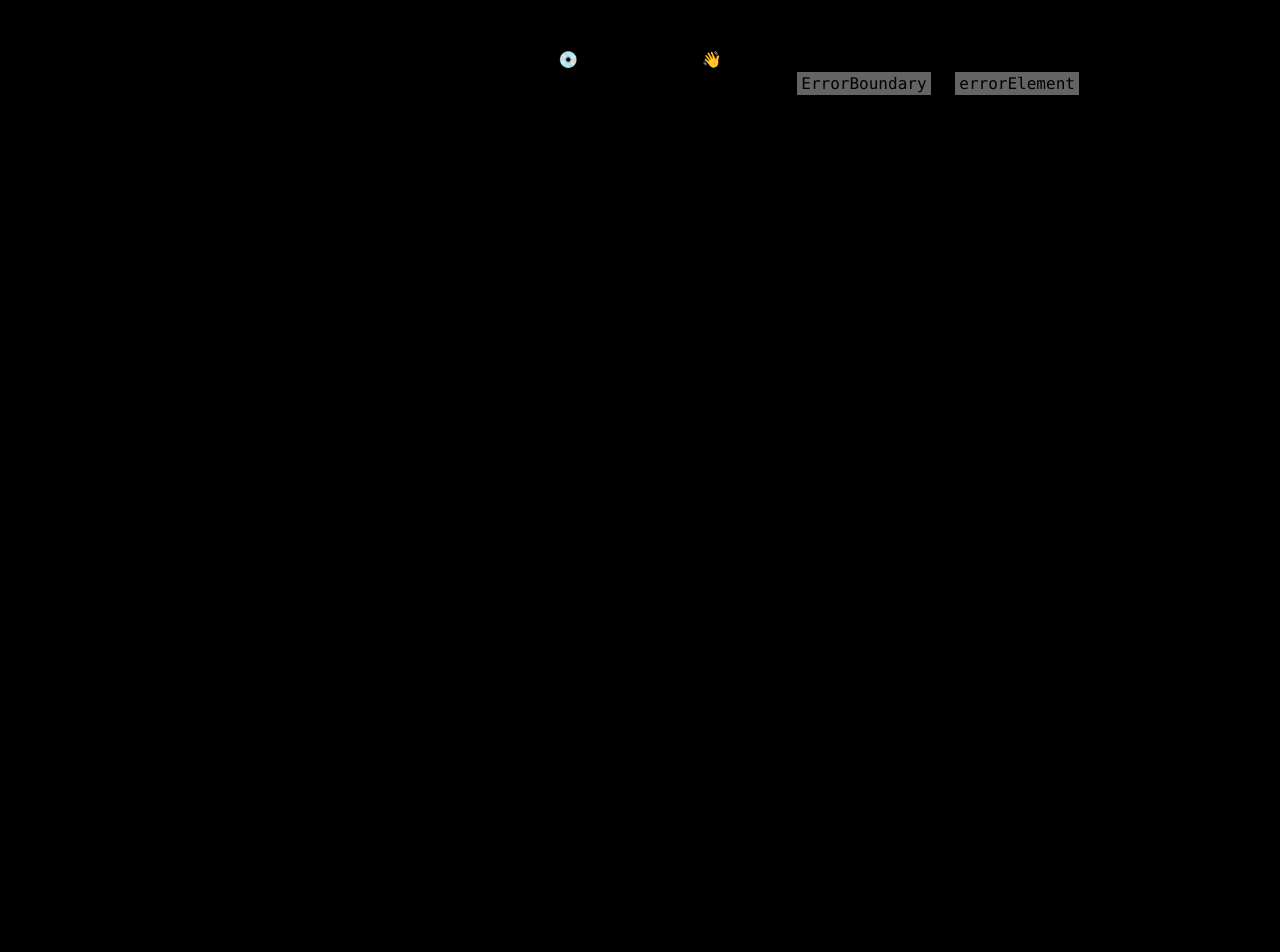
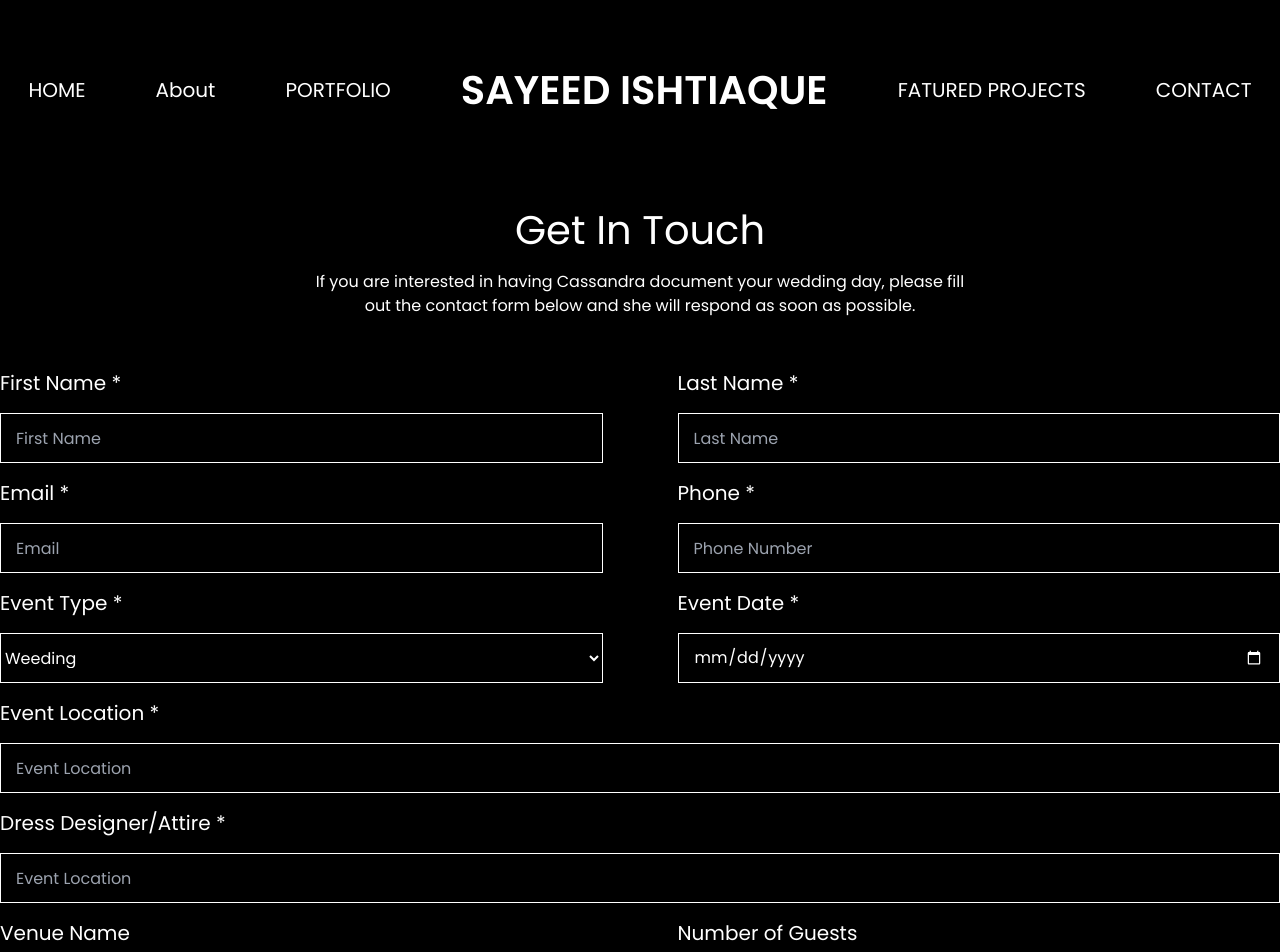
Before and after one commit to Parvez765/dreamweaver, a React (Create React App) app: page /contact in a window 1280 px wide. Before the commit this address had no page. Shown: the top 952 px of the page. Before the commit the page ends 800 px from the top, so only its background shows below. Built offline with nearby package versions, Linux system fonts and the light colour scheme.

Commit message:
Form Added

```diff
--- a/package.json
+++ b/package.json
@@ -8,6 +8,7 @@
     "@testing-library/user-event": "^13.5.0",
     "react": "^18.2.0",
     "react-dom": "^18.2.0",
+    "react-google-recaptcha": "^3.1.0",
     "react-icons": "^4.10.1",
     "react-router-dom": "^6.15.0",
     "react-scripts": "5.0.1",
--- /dev/null
+++ b/src/Components/ContactComponent/ContactForm.css
@@ -0,0 +1,25 @@
+.inputField{
+    background-color: transparent;
+    border: 1px solid white;
+}
+::placeholder{
+    caret-color: white;
+}
+input{
+    padding: 15px;
+}
+.glowing-input:focus {
+    box-shadow: 0 0 30px 3px rgba(255, 255, 255, 0.5);
+}
+input[type="date"]::-webkit-calendar-picker-indicator {
+    filter: invert(1);
+}
+input[type="time"]::-webkit-calendar-picker-indicator {
+    filter: invert(1);
+}
+.submitButton{
+    background-color: white;
+    padding: 15px 30px;
+    font-size: 20px;
+    font-weight: 500;
+}
--- /dev/null
+++ b/src/Components/ContactComponent/ContactForm.js
@@ -0,0 +1,98 @@
+import React from 'react';
+import "./ContactForm.css"
+
+const ContactForm = () => {
+
+    const handleOnSubmit = (e) => {
+        e.preventDefault()
+        const form = e.target
+        const firstName = form.firstName.value
+        const lastName = form.name.value
+        console.log(firstName);
+
+    }
+
+    return (
+        <div className='container mx-auto'>
+            <div className='text-white'>
+                <h1 className='mt-[80px] text-[30px] lg:text-[40px]'>Get In Touch</h1>
+                <p className='lg:w-[650px] block mx-auto mt-[10px]'>If you are interested in having Cassandra document your wedding day, please fill out the contact form below and she will respond as soon as possible.</p>
+            </div>
+            <div className='mt-[50px]'>
+                <form onSubmit={handleOnSubmit}>
+                    <div className='grid lg:grid-cols-2 items-center gap-[75px]'>
+                        <div className='flex flex-col'>
+                            <label className='text-white mb-[15px] text-[20px] text-left'>First Name *</label>
+                            <input type="text" firstName="name" className='w-full  lg:h-[50px] block mx-auto inputField text-white glowing-input' required placeholder='First Name' />
+                        </div>
+                        <div className='flex flex-col items-start'>
+                            <label className='text-white mb-[15px] text-[20px] text-left'>Last Name *</label>
+                            <input type="text" className='w-full  lg:h-[50px] block mx-auto inputField text-white  glowing-input' required placeholder='Last Name' />
+                        </div>
+                    </div>
+                    <div className='grid lg:grid-cols-2 items-center gap-[75px] mt-[15px]'>
+                        <div className='flex flex-col'>
+                            <label type="email" className='text-white mb-[15px] text-[20px] text-left'>Email *</label>
+                            <input type="email" className='w-full  lg:h-[50px] block mx-auto inputField text-white glowing-input' required placeholder='Email' />
+                        </div>
+                        <div className='flex flex-col items-start'>
+                            <label type="phone" className='text-white mb-[15px] text-[20px] text-left'>Phone *</label>
+                            <input type="tel" className='w-full  lg:h-[50px] block mx-auto inputField text-white  glowing-input' required placeholder='Phone Number' />
+                        </div>
+                    </div>
+                    <div className='grid lg:grid-cols-2 items-center gap-[75px] mt-[15px]'>
+                        <div className='flex flex-col'>
+                            <label type="email" className='text-white mb-[15px] text-[20px] text-left'>Event Type *</label>
+                            <select className='w-full  lg:h-[50px] block mx-auto inputField text-white  glowing-input'>
+                                <option className='text-black'>Weeding</option>
+                                <option className='text-black'>Commercial</option>
+                                <option className='text-black'>Other</option>
+                            </select>
+                        </div>
+                        <div className='flex flex-col items-start'>
+                            <label type="" className='text-white mb-[15px] text-[20px] text-left'>Event Date *</label>
+                            <input type="date" className='w-full  lg:h-[50px] block mx-auto inputField text-white  glowing-input' required placeholder='Phone Number' />
+                        </div>
+                    </div>
+                    <div className='flex flex-col items-start mt-[15px]'>
+                        <label type="" className='text-white mb-[15px] text-[20px] text-left'>Event Location *</label>
+                        <input type="text" className='w-full  lg:h-[50px] block mx-auto inputField text-white  glowing-input' required placeholder='Event Location' />
+                    </div>
+                    <div className='flex flex-col items-start mt-[15px]'>
+                        <label type="" className='text-white mb-[15px] text-[20px] text-left'>Dress Designer/Attire *</label>
+                        <input type="text" className='w-full  lg:h-[50px] block mx-auto inputField text-white  glowing-input' required placeholder='Event Location' />
+                    </div>
+                    <div className='grid lg:grid-cols-2 items-center gap-[75px] mt-[15px]'>
+                        <div className='flex flex-col'>
+                            <label type="" className='text-white mb-[15px] text-[20px] text-left'>Venue Name </label>
+                            <input type="text" className='w-full  lg:h-[50px] block mx-auto inputField text-white  glowing-input' placeholder='Venue Name' />
+                        </div>
+                        <div className='flex flex-col items-start'>
+                            <label type="text" className='text-white mb-[15px] text-[20px] text-left'>Number of Guests </label>
+                            <input type="num" className='w-full  lg:h-[50px] block mx-auto inputField text-white  glowing-input' placeholder='Number of Gusts' />
+                        </div>
+                    </div>
+                    <div className='grid lg:grid-cols-2 items-center gap-[75px] mt-[15px]'>
+                        <div className='flex flex-col'>
+                            <label type="" className='text-white mb-[15px] text-[20px] text-left'>Ceremony Time </label>
+                            <input type="time" className='w-full  lg:h-[50px] block mx-auto inputField text-white  glowing-input' placeholder='Ceremony Time' />
+                        </div>
+                        <div className='flex flex-col items-start'>
+                            <label type="text" className='text-white mb-[15px] text-[20px] text-left'>Referrer </label>
+                            <input type="text" className='w-full  lg:h-[50px] block mx-auto inputField text-white  glowing-input' placeholder='Referrer Name' />
+                        </div>
+                    </div>
+                    <div className='flex flex-col items-start mt-[15px]'>
+                        <label type="text" className='text-white mb-[15px] text-[20px] text-left'>Message * </label>
+                        <textarea class='w-full lg:h-[150px] block mx-auto inputField text-white glowing-input' ></textarea>
+                    </div>
+                    <div>
+                        <button type="submit" className='submitButton w-full mt-[30px]'>Submit</button>
+                    </div>
+                </form>
+            </div>
+        </div>
+    );
+};
+
+export default ContactForm;
--- /dev/null
+++ b/src/Pages/ContactPage/ContactPage.js
@@ -0,0 +1,12 @@
+import React from 'react';
+import ContactForm from '../../Components/ContactComponent/ContactForm';
+
+const ContactPage = () => {
+    return (
+        <div>
+            <ContactForm/>
+        </div>
+    );
+};
+
+export default ContactPage;
--- a/src/Router/router.js
+++ b/src/Router/router.js
@@ -1,5 +1,6 @@
 import Main from "../Layout/Main";
 import AboutPage from "../Pages/AboutPage/About";
+import ContactPage from "../Pages/ContactPage/ContactPage";
 import HomePage from "../Pages/HomePage/HomePage";
 
 const { createBrowserRouter } = require("react-router-dom");
@@ -12,6 +13,9 @@ const router = createBrowserRouter([
             },
             {
                 path : '/about', element: <AboutPage/>
+            },
+            {
+                path: '/contact', element: <ContactPage/>
             }
         ]
     }
--- a/src/Shared/Navbar/Navbar.js
+++ b/src/Shared/Navbar/Navbar.js
@@ -66,7 +66,7 @@ const Navbar = () => {
                 <div className='hidden lg:block'>
                     <div className='flex gap-[70px] text-[20px] mt-[60px]'>
                         <p>FATURED PROJECTS</p>
-                        <p>CONTACT</p>
+                       <Link to="/contact"><p>CONTACT</p></Link>
                     </div>
                 </div>
             </div>
@@ -78,7 +78,7 @@ const Navbar = () => {
                     <hr className='w-[300px] block mx-auto -mt-[10px] mb-[10px]'></hr>
                     <p className='text-white  mb-[30px]'>PORTFOLIO</p>
                     <hr className='w-[300px] block mx-auto -mt-[10px] mb-[10px]'></hr>
-                    <p className='text-white  mb-[30px]'>CONTACT</p>
+                    <Link to='/contact'><p className='text-white  mb-[30px]'>CONTACT</p></Link>
                 </div>
             }
         </div>
```
Also changed, not shown: 1 other file (tests, documents, lock files or other folders).
